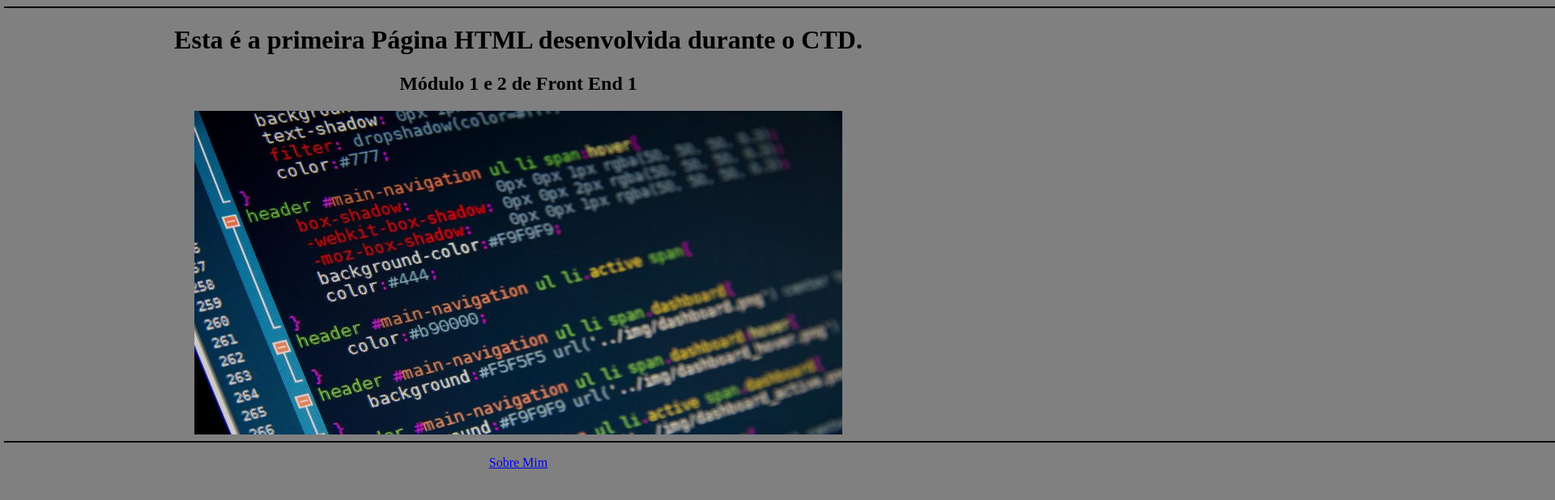
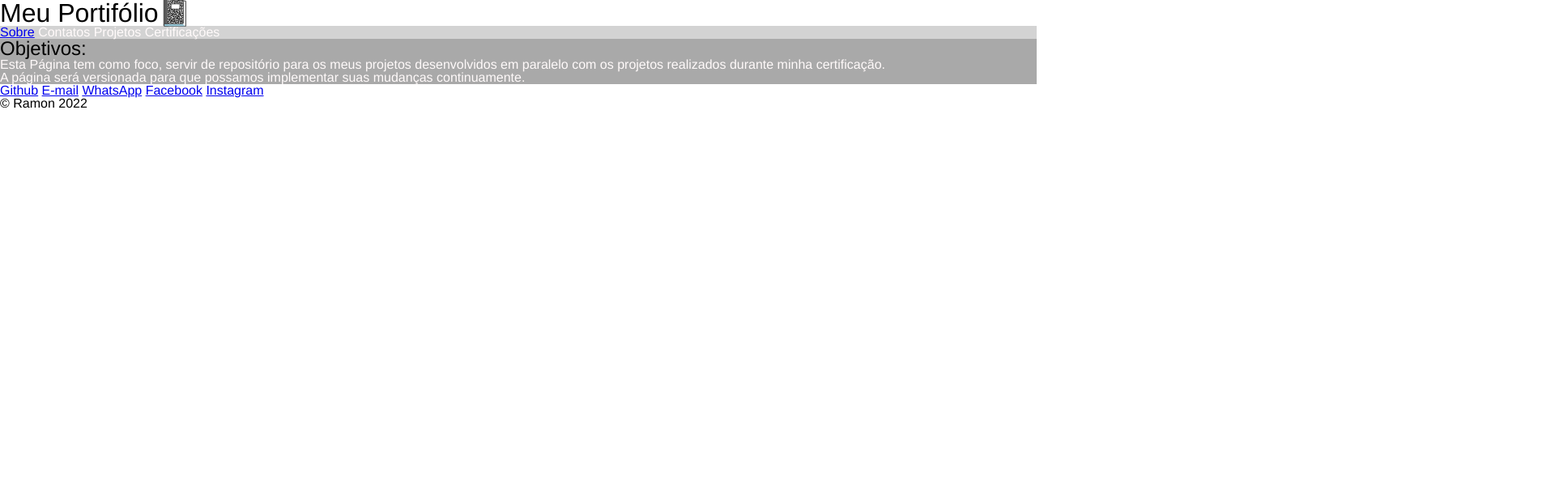
Before and after one commit to ramonroman/repository, a plain HTML site: page index.html in a window 1280 px wide. Shown: the top 618 px of the page at 81% size, 1920 px wide, since content can reach past the window. Drawn offline with Linux system fonts and the light colour scheme.

Commit message:
Implementando CSS

```diff
--- /dev/null
+++ b/css/index.css
@@ -0,0 +1,30 @@
+body {
+    font-family: Helvetica, sans-serif;
+}
+
+h1 {
+    font-size: 2em;
+}
+
+.light {
+    background-color:#D3D3D3;
+    color:#FFFAFA
+}
+
+#objetivo h2.obj{
+    font-size: 1.5em;
+    color: black;
+}
+
+.dark {
+    background-color:#A9A9A9;
+    color:#FFFAFA
+}
+
+header li {
+    display: inline-block;
+}
+
+footer li{
+    display: inline-block;
+}
--- /dev/null
+++ b/css/reset.css
@@ -0,0 +1,48 @@
+/* http://meyerweb.com/eric/tools/css/reset/
+   v2.0 | 20110126
+   License: none (public domain)
+*/
+
+html, body, div, span, applet, object, iframe,
+h1, h2, h3, h4, h5, h6, p, blockquote, pre,
+a, abbr, acronym, address, big, cite, code,
+del, dfn, em, img, ins, kbd, q, s, samp,
+small, strike, strong, sub, sup, tt, var,
+b, u, i, center,
+dl, dt, dd, ol, ul, li,
+fieldset, form, label, legend,
+table, caption, tbody, tfoot, thead, tr, th, td,
+article, aside, canvas, details, embed,
+figure, figcaption, footer, header, hgroup,
+menu, nav, output, ruby, section, summary,
+time, mark, audio, video {
+	margin: 0;
+	padding: 0;
+	border: 0;
+	font-size: 100%;
+	font: inherit;
+	vertical-align: baseline;
+}
+/* HTML5 display-role reset for older browsers */
+article, aside, details, figcaption, figure,
+footer, header, hgroup, menu, nav, section {
+	display: block;
+}
+body {
+	line-height: 1;
+}
+ol, ul {
+	list-style: none;
+}
+blockquote, q {
+	quotes: none;
+}
+blockquote:before, blockquote:after,
+q:before, q:after {
+	content: '';
+	content: none;
+}
+table {
+	border-collapse: collapse;
+	border-spacing: 0;
+}
--- a/index.html
+++ b/index.html
@@ -1,16 +1,47 @@
+<!DOCTYPE html>
 <html>
+<head>
+    <meta charset="UTF-8">
+    <link rel="stylesheet" href="css/reset.css"/>
+    <link rel="stylesheet" href="css/index.css"/>
+    <title>Home</title>
+</head>
 
-<head>
-</head>
-<title>1º Página HTML</title>
-<body bgcolor="gray"  topmargin="5" leftmargin="5" rightmargin="5" bottommargin="5">
-    <hr color="black" height="1200" width="2400">
-    <h1 align="center"><b>Esta é a primeira Página HTML desenvolvida durante o CTD.</b></h1>
-    <h2 align="center">  Módulo 1 e 2 de Front End 1</h2>
-    <center><img src="img/frontend1.jpg" width="800" height="400"></img></center>
-    <hr color="black" height="1200" width="2400">
-    <center><p><a href="sobre.html">Sobre Mim</a></p></center>
+<body>
+    <h1><strong>Meu Portifólio📓</strong></h1>
+    <section>
+        <header class="light">
+            <nav>
+                <ul>
+                    <li><a href="sobre.html">Sobre</a></li>
+                    <li>Contatos</li>
+                    <li>Projetos</li>
+                    <li>Certificações</li>
+                </ul>
+            </nav>
+        </header>
+    </section>
+
+    <section id="objetivo" class="dark">
+    <h2 class="obj"><strong>Objetivos:</strong></h2>
+    <p>Esta Página tem como foco, servir de repositório para os meus projetos desenvolvidos em paralelo com os projetos realizados durante minha certificação.</p>
+    <p>A página será versionada para que possamos implementar suas mudanças continuamente.</p>
+    </section>
+
+    <section>
+        <footer>
+            <ul>
+                <li><a href="https://github.com/ramonroman/repository" target="_blank">Github</a></li>
+                <li><a href="mailto:ramon.roman.mauri@gmail.com">E-mail</a></li>
+                <li><a href="https://api.whatsapp.com/send?phone=+551940594891&text=sua%20mensagem">WhatsApp</a></li>
+                <li><a href="https://www.facebook.com/profile.php?id=100002804443622" target="_blank">Facebook</a></li>
+                <li><a href="https://www.instagram.com/ramon_sixx/" target="_blank">Instagram</a></li>
+
+            </ul>
 
 
+        </footer>
+    </section>
+    <p>© Ramon 2022</p>
 </body>
 </html>
```
Also changed, not shown: sobre.html (+22 -9 lines).
